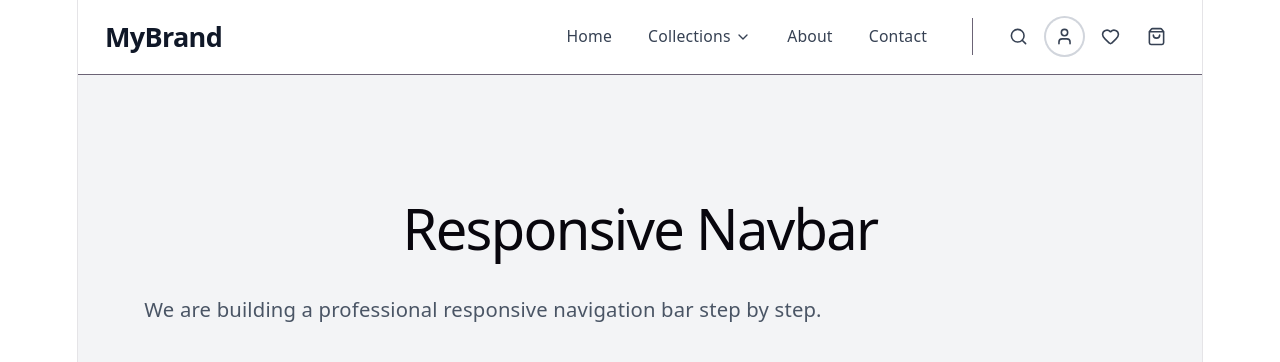
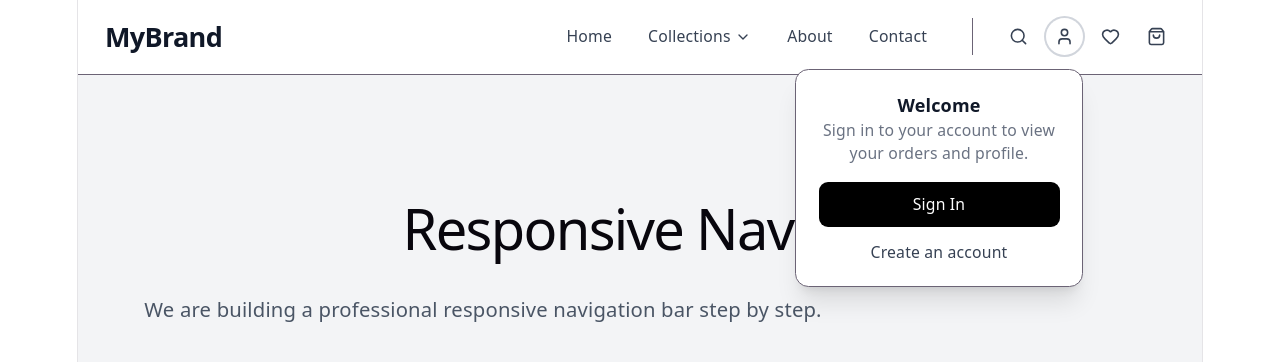
Before and after one commit to pchandramore/React, a React (Vite) app in the folder 02-responsive-navbar/: page / in a window 1280 px wide. Both pictures are taken after a click on the button 1064 px from the left and 36 px from the top of the page. Shown: the top 362 px of the page. Built offline with nearby package versions, Linux system fonts and the light colour scheme.

Commit message:
Add account dropdown to navbar

```diff
--- a/02-responsive-navbar/src/components/Navbar.jsx
+++ b/02-responsive-navbar/src/components/Navbar.jsx
@@ -95,9 +95,6 @@ const Navbar = () => {
   ========================================================
   MOBILE MENU STATE
   ========================================================
-
-  false = mobile menu closed
-  true  = mobile menu open
   */
 
   const [isMenuOpen, setIsMenuOpen] = useState(false);
@@ -107,9 +104,6 @@ const Navbar = () => {
   ========================================================
   DESKTOP COLLECTIONS MENU STATE
   ========================================================
-
-  false = desktop collections menu closed
-  true  = desktop collections menu open
   */
 
   const [isCollectionsOpen, setIsCollectionsOpen] =
@@ -120,9 +114,6 @@ const Navbar = () => {
   ========================================================
   MOBILE COLLECTIONS MENU STATE
   ========================================================
-
-  false = mobile collections menu closed
-  true  = mobile collections menu open
   */
 
   const [
@@ -135,15 +126,6 @@ const Navbar = () => {
   ========================================================
   SEARCH STATE
   ========================================================
-
-  isSearchOpen
-  ----------------
-  Controls whether the search area is visible.
-
-
-  searchQuery
-  ----------------
-  Stores what the user types into the search box.
   */
 
   const [isSearchOpen, setIsSearchOpen] =
@@ -155,6 +137,16 @@ const Navbar = () => {
 
   /*
   ========================================================
+  ACCOUNT STATE
+  ========================================================
+  */
+
+  const [isAccountOpen, setIsAccountOpen] =
+    useState(false);
+
+
+  /*
+  ========================================================
   DESKTOP COLLECTIONS REF
   ========================================================
   */
@@ -164,13 +156,33 @@ const Navbar = () => {
 
   /*
   ========================================================
-  CLOSE DESKTOP COLLECTIONS WHEN CLICKING OUTSIDE
-  ========================================================
+  ACCOUNT REF
+  ========================================================
+  */
+
+  const accountRef = useRef(null);
+
+
+  /*
+  ========================================================
+  CLICK OUTSIDE HANDLER
+  ========================================================
+
+  Closes:
+
+  - Collections
+  - Account
+
+  when the user clicks outside those areas.
   */
 
   useEffect(() => {
 
     const handleClickOutside = (event) => {
+
+      /*
+      Close Collections
+      */
 
       if (
         desktopCollectionsRef.current &&
@@ -183,6 +195,22 @@ const Navbar = () => {
 
       }
 
+
+      /*
+      Close Account
+      */
+
+      if (
+        accountRef.current &&
+        !accountRef.current.contains(
+          event.target
+        )
+      ) {
+
+        setIsAccountOpen(false);
+
+      }
+
     };
 
 
@@ -208,21 +236,6 @@ const Navbar = () => {
   ========================================================
   FILTER PRODUCTS
   ========================================================
-
-  We search both:
-
-  1. Product name
-  2. Product category
-
-  Example:
-
-  "gold"
-
-  can match:
-
-  Classic Gold Necklace
-  Bridal Gold Set
-  Gold Hoop Earrings
   */
 
   const filteredProducts = products.filter(
@@ -271,6 +284,12 @@ const Navbar = () => {
 
     setIsCollectionsOpen((prev) => !prev);
 
+    /*
+    Close Account
+    */
+
+    setIsAccountOpen(false);
+
   };
 
 
@@ -286,6 +305,12 @@ const Navbar = () => {
       (prev) => !prev
     );
 
+    /*
+    Close Account
+    */
+
+    setIsAccountOpen(false);
+
   };
 
 
@@ -299,6 +324,12 @@ const Navbar = () => {
 
     setIsSearchOpen((prev) => !prev);
 
+    /*
+    Close Account
+    */
+
+    setIsAccountOpen(false);
+
   };
 
 
@@ -313,6 +344,27 @@ const Navbar = () => {
     setIsSearchOpen(false);
 
     setSearchQuery("");
+
+  };
+
+
+  /*
+  ========================================================
+  TOGGLE ACCOUNT
+  ========================================================
+  */
+
+  const toggleAccount = () => {
+
+    setIsAccountOpen((prev) => !prev);
+
+    /*
+    Close other dropdowns
+    */
+
+    setIsCollectionsOpen(false);
+
+    setIsMobileCollectionsOpen(false);
 
   };
 
@@ -371,9 +423,7 @@ const Navbar = () => {
         >
 
 
-          {/* ==================================================
-              HOME
-              ================================================== */}
+          {/* HOME */}
 
           <a
             href="#"
@@ -382,9 +432,7 @@ const Navbar = () => {
               text-sm
               font-medium
               text-gray-700
-
               transition
-
               hover:text-black
             "
           >
@@ -401,9 +449,6 @@ const Navbar = () => {
             className="relative"
           >
 
-
-            {/* COLLECTIONS BUTTON */}
-
             <button
               type="button"
 
@@ -413,21 +458,16 @@ const Navbar = () => {
                 flex
                 items-center
                 gap-1
-
                 text-sm
                 font-medium
                 text-gray-700
-
                 transition
-
                 hover:text-black
-
                 focus:outline-none
               "
             >
 
               Collections
-
 
               <ChevronDown
                 size={16}
@@ -442,9 +482,7 @@ const Navbar = () => {
             </button>
 
 
-            {/* ==================================================
-                DESKTOP MEGA MENU
-                ================================================== */}
+            {/* DESKTOP MEGA MENU */}
 
             <div
               className={
@@ -467,43 +505,29 @@ const Navbar = () => {
                       group
                       flex
                       gap-4
-
                       rounded-xl
-
                       p-3
-
                       transition
-
                       hover:bg-gray-100
                     "
                   >
 
-                    {/* IMAGE */}
-
                     <img
                       src={collection.image}
-
                       alt={collection.title}
 
                       className="
                         h-20
                         w-20
-
                         shrink-0
-
                         rounded-lg
-
                         object-cover
-
                         transition
                         duration-300
-
                         group-hover:scale-105
                       "
                     />
 
-
-                    {/* CONTENT */}
 
                     <div>
 
@@ -521,10 +545,8 @@ const Navbar = () => {
                       <p
                         className="
                           mt-1
-
                           text-xs
                           leading-5
-
                           text-gray-500
                         "
                       >
@@ -544,9 +566,7 @@ const Navbar = () => {
           </div>
 
 
-          {/* ==================================================
-              ABOUT
-              ================================================== */}
+          {/* ABOUT */}
 
           <a
             href="#"
@@ -555,9 +575,7 @@ const Navbar = () => {
               text-sm
               font-medium
               text-gray-700
-
               transition
-
               hover:text-black
             "
           >
@@ -565,9 +583,7 @@ const Navbar = () => {
           </a>
 
 
-          {/* ==================================================
-              CONTACT
-              ================================================== */}
+          {/* CONTACT */}
 
           <a
             href="#"
@@ -576,9 +592,7 @@ const Navbar = () => {
               text-sm
               font-medium
               text-gray-700
-
               transition
-
               hover:text-black
             "
           >
@@ -593,11 +607,9 @@ const Navbar = () => {
           <div
             className="
               ml-2
-
               flex
               items-center
               gap-2
-
               border-l
               pl-6
             "
@@ -615,16 +627,11 @@ const Navbar = () => {
 
               className="
                 rounded-full
-
                 p-2
-
                 text-gray-700
-
                 transition
-
                 hover:bg-gray-100
                 hover:text-black
-
                 focus:outline-none
                 focus:ring-2
                 focus:ring-gray-300
@@ -638,89 +645,170 @@ const Navbar = () => {
 
             {/* ACCOUNT */}
 
+            <div
+              ref={accountRef}
+              className="relative"
+            >
+
+              <button
+                type="button"
+
+                onClick={toggleAccount}
+
+                aria-label="Account"
+
+                aria-expanded={isAccountOpen}
+
+                className="
+                  rounded-full
+                  p-2
+                  text-gray-700
+                  transition
+                  hover:bg-gray-100
+                  hover:text-black
+                  focus:outline-none
+                  focus:ring-2
+                  focus:ring-gray-300
+                "
+              >
+
+                <User size={19} />
+
+              </button>
+
+
+              {/* ACCOUNT DROPDOWN */}
+
+              {isAccountOpen && (
+
+                <div
+                  className="
+                    absolute
+                    right-0
+                    top-full
+                    z-50
+                    mt-3
+                    w-64
+                    rounded-xl
+                    border
+                    bg-white
+                    p-5
+                    shadow-xl
+                  "
+                >
+
+                  <h3
+                    className="
+                      text-base
+                      font-semibold
+                      text-gray-900
+                    "
+                  >
+                    Welcome
+                  </h3>
+
+
+                  <p
+                    className="
+                      mt-1
+                      text-sm
+                      leading-5
+                      text-gray-500
+                    "
+                  >
+                    Sign in to your account to view
+                    your orders and profile.
+                  </p>
+
+
+                  <button
+                    type="button"
+
+                    className="
+                      mt-4
+                      w-full
+                      rounded-lg
+                      bg-black
+                      px-4
+                      py-2.5
+                      text-sm
+                      font-medium
+                      text-white
+                      transition
+                      hover:bg-gray-800
+                    "
+                  >
+                    Sign In
+                  </button>
+
+
+                  <button
+                    type="button"
+
+                    className="
+                      mt-3
+                      w-full
+                      text-sm
+                      font-medium
+                      text-gray-700
+                      hover:text-black
+                    "
+                  >
+                    Create an account
+                  </button>
+
+                </div>
+
+              )}
+
+            </div>
+
+
+            {/* WISHLIST */}
+
             <button
               type="button"
 
-              aria-label="Account"
+              aria-label="Wishlist"
 
               className="
                 rounded-full
-
                 p-2
-
                 text-gray-700
-
                 transition
-
                 hover:bg-gray-100
                 hover:text-black
-
                 focus:outline-none
                 focus:ring-2
                 focus:ring-gray-300
               "
             >
 
-              <User size={19} />
+              <Heart size={19} />
 
             </button>
 
 
-            {/* WISHLIST */}
+            {/* CART */}
 
             <button
               type="button"
 
-              aria-label="Wishlist"
+              aria-label="Shopping cart"
 
               className="
                 rounded-full
-
                 p-2
-
                 text-gray-700
-
                 transition
-
                 hover:bg-gray-100
                 hover:text-black
-
                 focus:outline-none
                 focus:ring-2
                 focus:ring-gray-300
               "
             >
 
-              <Heart size={19} />
-
-            </button>
-
-
-            {/* CART */}
-
-            <button
-              type="button"
-
-              aria-label="Shopping cart"
-
-              className="
-                rounded-full
-
-                p-2
-
-                text-gray-700
-
-                transition
-
-                hover:bg-gray-100
-                hover:text-black
-
-                focus:outline-none
-                focus:ring-2
-                focus:ring-gray-300
-              "
-            >
-
               <ShoppingBag size={19} />
 
             </button>
@@ -741,20 +829,14 @@ const Navbar = () => {
 
           className="
             rounded-lg
-
             p-2
-
             text-gray-700
-
             transition
-
             hover:bg-gray-100
             hover:text-black
-
             focus:outline-none
             focus:ring-2
             focus:ring-gray-400
-
             md:hidden
           "
 
@@ -768,13 +850,9 @@ const Navbar = () => {
         >
 
           {isMenuOpen ? (
-
             <X size={24} />
-
           ) : (
-
             <Menu size={24} />
-
           )}
 
         </button>
@@ -789,11 +867,8 @@ const Navbar = () => {
       <div
         className={`
           overflow-hidden
-
           border-t
-
           bg-white
-
           transition-all
           duration-300
 
@@ -805,39 +880,23 @@ const Navbar = () => {
         `}
       >
 
-        {/* ==================================================
-            SEARCH INPUT ROW
-            ================================================== */}
-
         <div
           className="
             mx-auto
-
             flex
             max-w-7xl
             items-center
             gap-3
-
             px-6
             py-4
           "
         >
 
-
-          {/* SEARCH ICON */}
-
           <Search
             size={20}
-
-            className="
-              shrink-0
-
-              text-gray-500
-            "
+            className="shrink-0 text-gray-500"
           />
 
-
-          {/* SEARCH INPUT */}
 
           <input
             type="text"
@@ -852,23 +911,16 @@ const Navbar = () => {
 
             className="
               w-full
-
               border-none
-
               bg-transparent
-
               text-sm
               text-gray-900
-
               outline-none
-
               placeholder:text-gray-400
             "
           />
 
 
-          {/* CLOSE SEARCH */}
-
           <button
             type="button"
 
@@ -878,16 +930,11 @@ const Navbar = () => {
 
             className="
               rounded-full
-
               p-2
-
               text-gray-500
-
               transition
-
               hover:bg-gray-100
               hover:text-black
-
               focus:outline-none
             "
           >
@@ -908,11 +955,8 @@ const Navbar = () => {
           <div
             className="
               mx-auto
-
               max-w-7xl
-
               px-6
-
               pb-4
             "
           >
@@ -922,9 +966,7 @@ const Navbar = () => {
               <div
                 className="
                   grid
-
                   gap-3
-
                   sm:grid-cols-2
                 "
               >
@@ -938,44 +980,29 @@ const Navbar = () => {
 
                     className="
                       flex
-
                       items-center
-
                       gap-3
-
                       rounded-lg
-
                       border
-
                       p-3
-
                       transition
-
                       hover:bg-gray-50
                     "
                   >
 
-                    {/* PRODUCT IMAGE */}
-
                     <img
                       src={product.image}
-
                       alt={product.name}
 
                       className="
                         h-14
                         w-14
-
                         shrink-0
-
                         rounded-lg
-
                         object-cover
                       "
                     />
 
-
-                    {/* PRODUCT INFORMATION */}
 
                     <div>
 
@@ -1012,9 +1039,7 @@ const Navbar = () => {
               <p
                 className="
                   py-2
-
                   text-sm
-
                   text-gray-500
                 "
               >
@@ -1045,9 +1070,7 @@ const Navbar = () => {
         <div
           className="
             mx-auto
-
             max-w-7xl
-
             px-6
             py-4
           "
@@ -1056,9 +1079,7 @@ const Navbar = () => {
           <nav className="flex flex-col">
 
 
-            {/* ==================================================
-                HOME
-                ================================================== */}
+            {/* HOME */}
 
             <a
               href="#"
@@ -1067,19 +1088,13 @@ const Navbar = () => {
                 flex
                 w-full
                 items-center
-
                 rounded-lg
-
                 px-4
                 py-3
-
                 text-sm
                 font-medium
-
                 text-gray-700
-
                 transition
-
                 hover:bg-gray-100
                 hover:text-black
               "
@@ -1094,9 +1109,6 @@ const Navbar = () => {
 
             <div className="w-full">
 
-
-              {/* COLLECTIONS BUTTON */}
-
               <button
                 type="button"
 
@@ -1105,22 +1117,15 @@ const Navbar = () => {
                 className="
                   flex
                   w-full
-
                   items-center
                   justify-between
-
                   rounded-lg
-
                   px-4
                   py-3
-
                   text-sm
                   font-medium
-
                   text-gray-700
-
                   transition
-
                   hover:bg-gray-100
                   hover:text-black
                 "
@@ -1144,9 +1149,7 @@ const Navbar = () => {
               </button>
 
 
-              {/* ==================================================
-                  MOBILE COLLECTIONS SUBMENU
-                  ================================================== */}
+              {/* MOBILE COLLECTIONS SUBMENU */}
 
               <div
                 className={
@@ -1159,9 +1162,7 @@ const Navbar = () => {
                 <div
                   className="
                     ml-4
-
                     border-l
-
                     pl-4
                   "
                 >
@@ -1175,43 +1176,29 @@ const Navbar = () => {
 
                       className="
                         group
-
                         flex
                         items-center
-
                         gap-3
-
                         rounded-lg
-
                         p-2
-
                         transition
-
                         hover:bg-gray-100
                       "
                     >
 
-                      {/* IMAGE */}
-
                       <img
                         src={collection.image}
-
                         alt={collection.title}
 
                         className="
                           h-12
                           w-12
-
                           shrink-0
-
                           rounded-lg
-
                           object-cover
                         "
                       />
 
-
-                      {/* CONTENT */}
 
                       <div>
 
@@ -1219,7 +1206,6 @@ const Navbar = () => {
                           className="
                             text-sm
                             font-medium
-
                             text-gray-800
                           "
                         >
@@ -1230,7 +1216,6 @@ const Navbar = () => {
                         <p
                           className="
                             text-xs
-
                             text-gray-500
                           "
                         >
@@ -1250,9 +1235,7 @@ const Navbar = () => {
             </div>
 
 
-            {/* ==================================================
-                ABOUT
-                ================================================== */}
+            {/* ABOUT */}
 
             <a
               href="#"
@@ -1261,19 +1244,13 @@ const Navbar = () => {
                 flex
                 w-full
                 items-center
-
                 rounded-lg
-
                 px-4
                 py-3
-
                 text-sm
                 font-medium
-
                 text-gray-700
-
                 transition
-
                 hover:bg-gray-100
                 hover:text-black
               "
@@ -1282,9 +1259,7 @@ const Navbar = () => {
             </a>
 
 
-            {/* ==================================================
-                CONTACT
-                ================================================== */}
+            {/* CONTACT */}
 
             <a
               href="#"
@@ -1293,19 +1268,13 @@ const Navbar = () => {
                 flex
                 w-full
                 items-center
-
                 rounded-lg
-
                 px-4
                 py-3
-
                 text-sm
                 font-medium
-
                 text-gray-700
-
                 transition
-
                 hover:bg-gray-100
                 hover:text-black
               "
@@ -1321,9 +1290,7 @@ const Navbar = () => {
             <div
               className="
                 mt-2
-
                 border-t
-
                 pt-2
               "
             >
@@ -1339,22 +1306,15 @@ const Navbar = () => {
                 className="
                   flex
                   w-full
-
                   items-center
                   gap-3
-
                   rounded-lg
-
                   px-4
                   py-3
-
                   text-sm
                   font-medium
-
                   text-gray-700
-
                   transition
-
                   hover:bg-gray-100
                   hover:text-black
                 "
@@ -1374,25 +1334,20 @@ const Navbar = () => {
               <button
                 type="button"
 
+                onClick={toggleAccount}
+
                 className="
                   flex
                   w-full
-
                   items-center
                   gap-3
-
                   rounded-lg
-
                   px-4
                   py-3
-
                   text-sm
                   font-medium
-
                   text-gray-700
-
                   transition
-
                   hover:bg-gray-100
                   hover:text-black
                 "
@@ -1407,6 +1362,86 @@ const Navbar = () => {
               </button>
 
 
+              {/* MOBILE ACCOUNT PANEL */}
+
+              {isAccountOpen && (
+
+                <div
+                  className="
+                    mx-4
+                    mb-2
+                    rounded-lg
+                    border
+                    bg-gray-50
+                    p-4
+                  "
+                >
+
+                  <h3
+                    className="
+                      text-sm
+                      font-semibold
+                      text-gray-900
+                    "
+                  >
+                    Welcome
+                  </h3>
+
+
+                  <p
+                    className="
+                      mt-1
+                      text-xs
+                      leading-5
+                      text-gray-500
+                    "
+                  >
+                    Sign in to your account to view
+                    your orders and profile.
+                  </p>
+
+
+                  <button
+                    type="button"
+
+                    className="
+                      mt-3
+                      w-full
+                      rounded-lg
+                      bg-black
+                      px-4
+                      py-2
+                      text-sm
+                      font-medium
+                      text-white
+                      transition
+                      hover:bg-gray-800
+                    "
+                  >
+                    Sign In
+                  </button>
+
+
+                  <button
+                    type="button"
+
+                    className="
+                      mt-2
+                      w-full
+                      text-xs
+                      font-medium
+                      text-gray-700
+                      hover:text-black
+                    "
+                  >
+                    Create an account
+                  </button>
+
+                </div>
+
+              )}
+
+
               {/* WISHLIST */}
 
               <button
@@ -1415,22 +1450,15 @@ const Navbar = () => {
                 className="
                   flex
                   w-full
-
                   items-center
                   gap-3
-
                   rounded-lg
-
                   px-4
                   py-3
-
                   text-sm
                   font-medium
-
                   text-gray-700
-
                   transition
-
                   hover:bg-gray-100
                   hover:text-black
                 "
@@ -1453,22 +1481,15 @@ const Navbar = () => {
                 className="
                   flex
                   w-full
-
                   items-center
                   gap-3
-
                   rounded-lg
-
                   px-4
                   py-3
-
                   text-sm
                   font-medium
-
                   text-gray-700
-
                   transition
-
                   hover:bg-gray-100
                   hover:text-black
                 "
```
